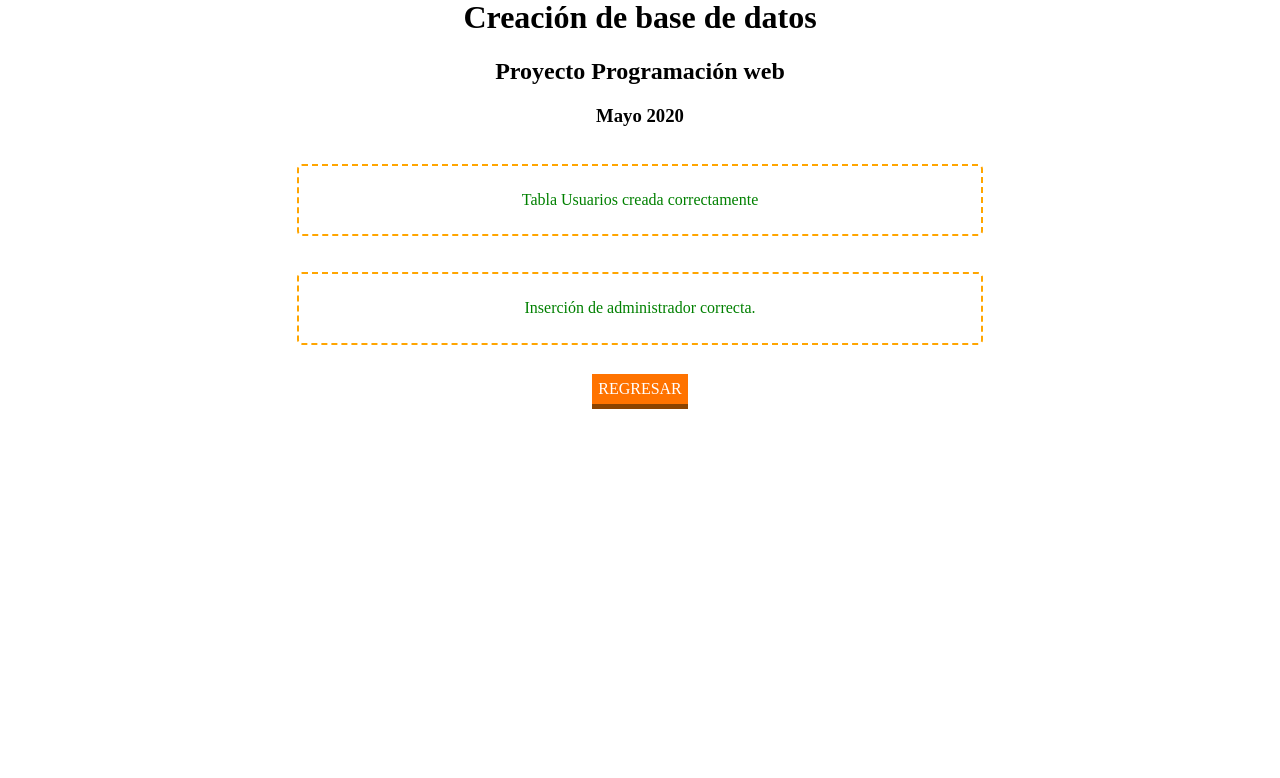
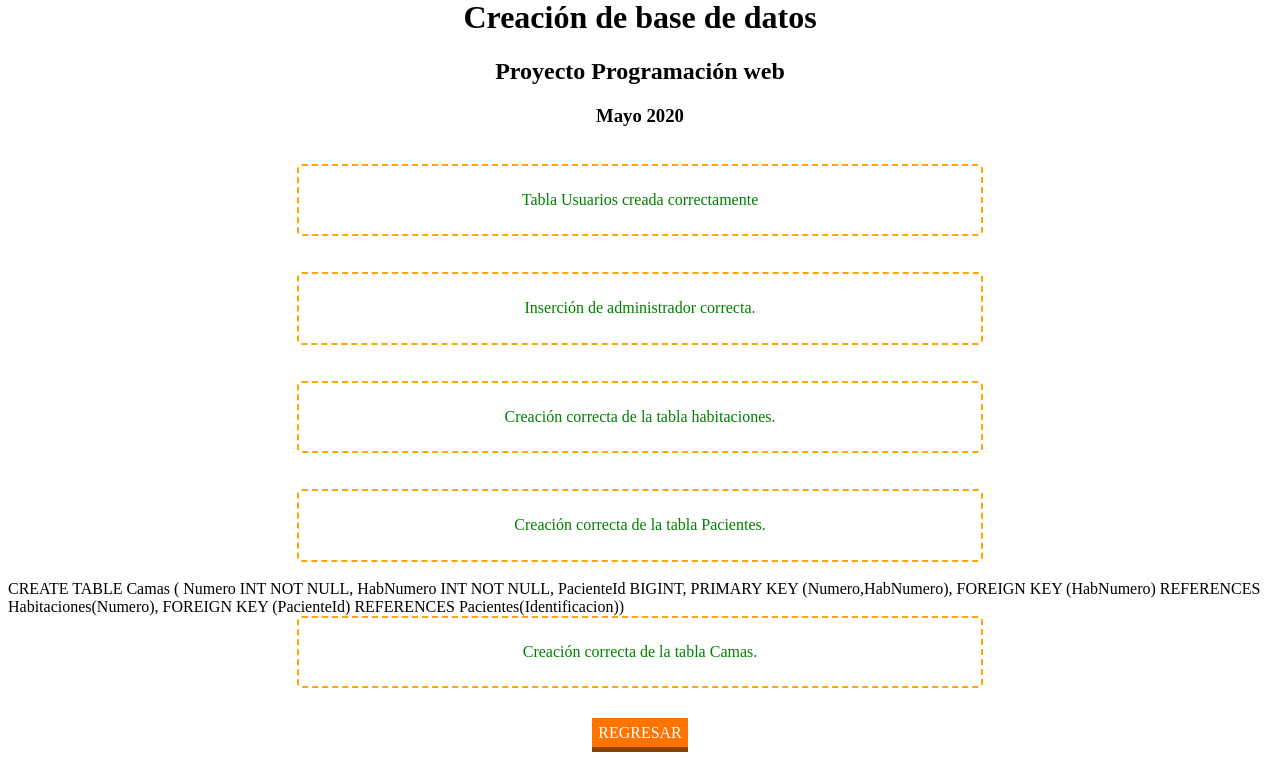
Before and after one commit to Akamiz96/GestorHospital, a PHP site: page /createtables.php in a window 1280 px wide. Shown: the part 22-800 px from the top of the page. Run offline with PHP 8.4, Linux system fonts and the light colour scheme.

Commit message:
Create tables Camas habitaciones and pacientes

```diff
--- a/CreateDatabaseModel/createtables.php
+++ b/CreateDatabaseModel/createtables.php
@@ -38,7 +38,7 @@
     if (!$con) {
         echo "<br><div class=\"result_query error_text\"> Error: No se pudo conectar a MySQL. " . mysqli_connect_error() . "</div>";
     } else {
-        $sqlInsertAdmin = 'INSERT INTO Usuarios ( UserName, Email, Contrasenia, Rol, Activo) VALUES (\'admin\', \'admin@admin.com\', \''. password_hash('admin', PASSWORD_DEFAULT) . '\', \'ADMIN\',false)';
+        $sqlInsertAdmin = 'INSERT INTO Usuarios ( UserName, Email, Contrasenia, Rol, Activo) VALUES (\'admin\', \'admin@admin.com\', \'' . password_hash('admin', PASSWORD_DEFAULT) . '\', \'ADMIN\',false)';
         if (mysqli_query($con, $sqlInsertAdmin)) {
             echo "<br><div class=\"result_query success_text\"> Inserción de administrador correcta. </div>";
         } else {
@@ -47,12 +47,59 @@
         mysqli_close($con);
     }
     ?>
+    <br>
+    <?php
+    include_once dirname(__FILE__) . '/config/config.php';
+    $con = @mysqli_connect(HOST_DB, USUARIO_DB, USUARIO_PASS, DATABASE_NAME);
+    if (!$con) {
+        echo "<br><div class=\"result_query error_text\"> Error: No se pudo conectar a MySQL. " . mysqli_connect_error() . "</div>";
+    } else {
+        $sqlHabs = "CREATE TABLE Habitaciones ( Numero INT NOT NULL, PRIMARY KEY(Numero))";
+        if (mysqli_query($con, $sqlHabs)) {
+            echo "<br><div class=\"result_query success_text\"> Creación correcta de la tabla habitaciones. </div>";
+        } else {
+            echo "<br><div class=\"result_query error_text\"> Error en la creación de la tabla habitaciones" . mysqli_error($con) . "</div>";
+        }
+        mysqli_close($con);
+    }
+    ?>
+    <br>
+    <?php
+    include_once dirname(__FILE__) . '/config/config.php';
+    $con = @mysqli_connect(HOST_DB, USUARIO_DB, USUARIO_PASS, DATABASE_NAME);
+    if (!$con) {
+        echo "<br><div class=\"result_query error_text\"> Error: No se pudo conectar a MySQL. " . mysqli_connect_error() . "</div>";
+    } else {
+        $sqlPacientes = "CREATE TABLE Pacientes ( Identificacion BIGINT NOT NULL, Nombre VARCHAR(20) NOT NULL, PRIMARY KEY(Identificacion))";
+        if (mysqli_query($con, $sqlPacientes)) {
+            echo "<br><div class=\"result_query success_text\"> Creación correcta de la tabla Pacientes. </div>";
+        } else {
+            echo "<br><div class=\"result_query error_text\"> Error en la creación de la tabla Pacientes" . mysqli_error($con) . "</div>";
+        }
+        mysqli_close($con);
+    }
+    ?>
+    <br>
+    <?php
+    include_once dirname(__FILE__) . '/config/config.php';
+    $con = @mysqli_connect(HOST_DB, USUARIO_DB, USUARIO_PASS, DATABASE_NAME);
+    if (!$con) {
+        echo "<br><div class=\"result_query error_text\"> Error: No se pudo conectar a MySQL. " . mysqli_connect_error() . "</div>";
+    } else {
+        $sqlCamas = "CREATE TABLE Camas ( Numero INT NOT NULL, HabNumero INT NOT NULL, PacienteId BIGINT, PRIMARY KEY (Numero,HabNumero), FOREIGN KEY (HabNumero) REFERENCES Habitaciones(Numero), FOREIGN KEY (PacienteId) REFERENCES Pacientes(Identificacion))";
+        echo $sqlCamas;
+        if (mysqli_query($con, $sqlCamas)) {
+            echo "<br><div class=\"result_query success_text\"> Creación correcta de la tabla Camas. </div>";
+        } else {
+            echo "<br><div class=\"result_query error_text\"> Error en la creación de la tabla Camas" . mysqli_error($con) . "</div>";
+        }
+        mysqli_close($con);
+    }
+    ?>
     <br><br>
     <div>
         <a class="back" href="index.php">Regresar</a>
     </div>
-
-
 </body>
 
 </html>
```
